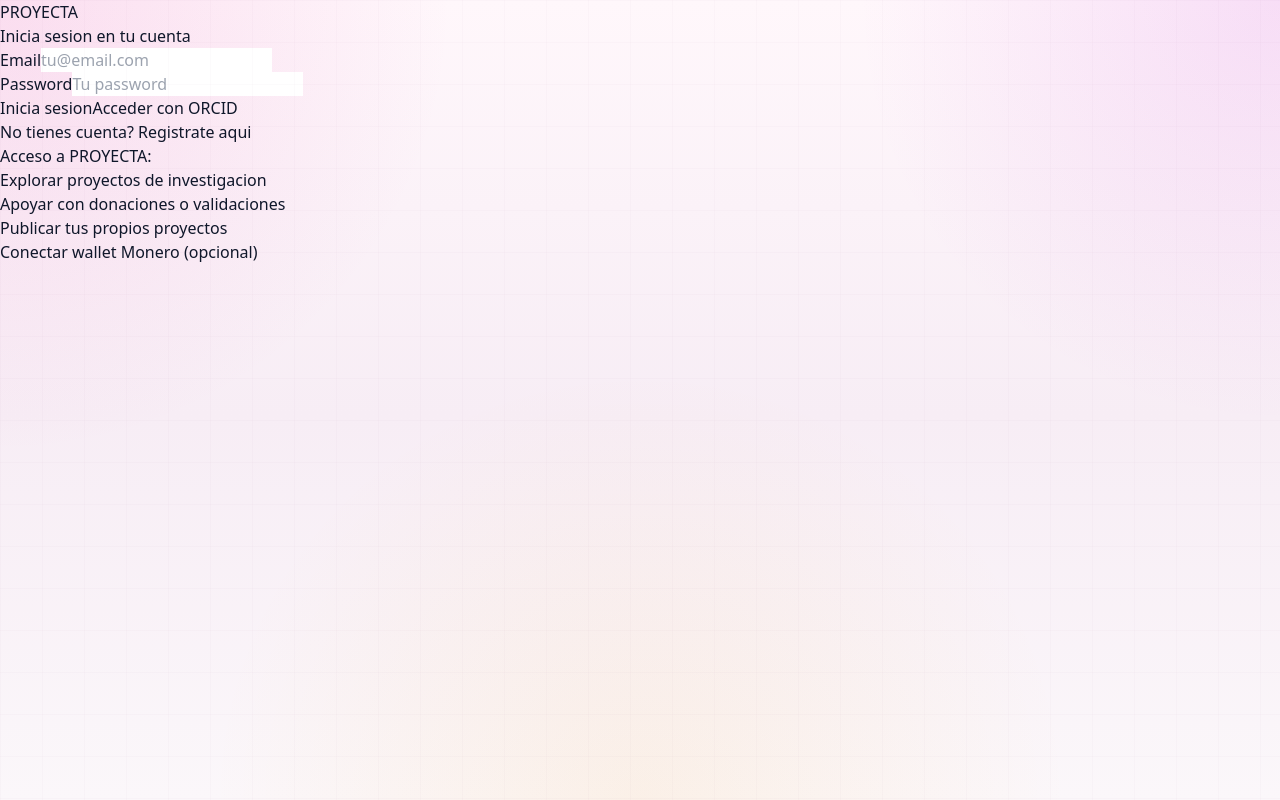
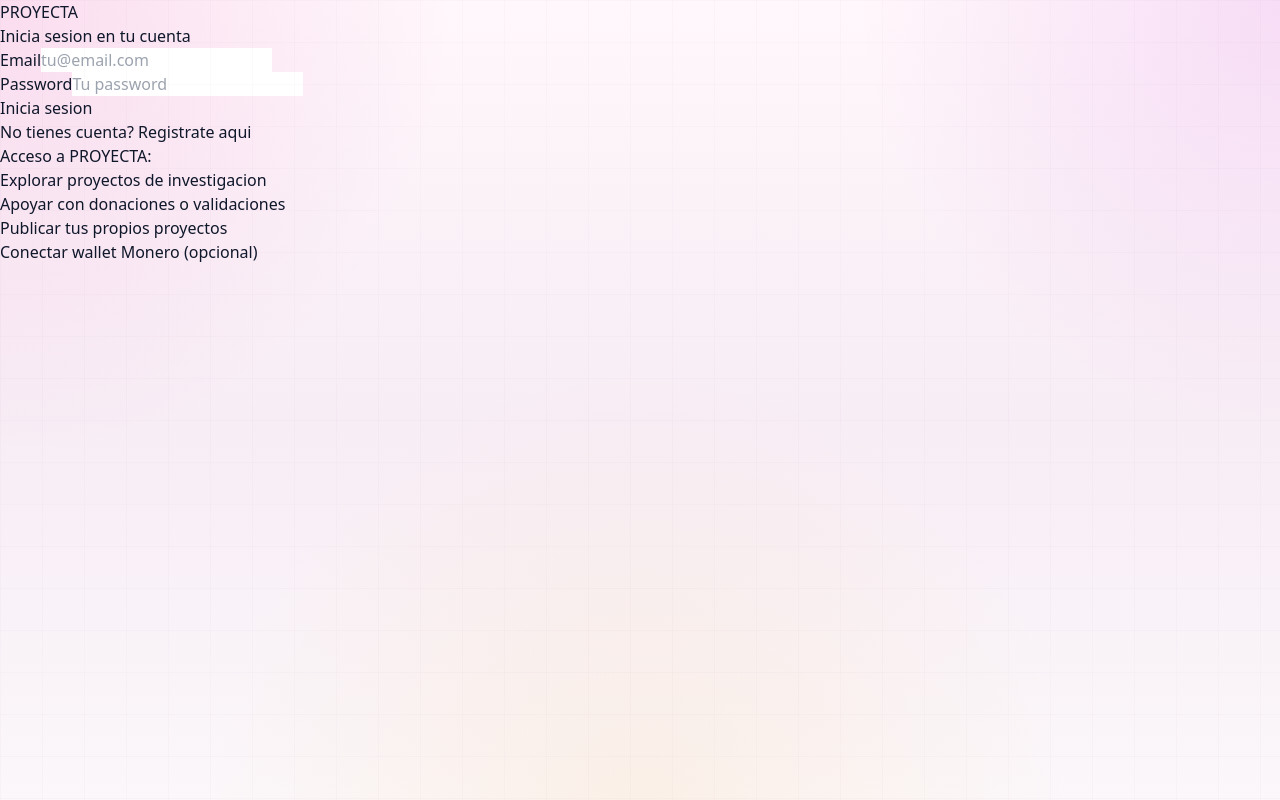
Before and after one commit to proyectahub/proyecta, a React (Vite) app in the folder proyecta-web/: page /login in a window 1280 px wide. Built offline with nearby package versions, Linux system fonts and the light colour scheme; no server answers.

Commit message:
Remove ORCID login button

```diff
--- a/proyecta-web/src/pages/LoginWithEmailExperience.tsx
+++ b/proyecta-web/src/pages/LoginWithEmailExperience.tsx
@@ -1,7 +1,6 @@
 import { useState } from 'react'
 import { useNavigate } from 'react-router-dom'
 import { useTraditionalAuth } from '../context/TraditionalAuthContext'
-import { API_BASE } from '../lib/api'
 
 export function LoginWithEmailExperience() {
   const navigate = useNavigate()
@@ -96,14 +95,6 @@
             {loading ? 'Iniciando sesion...' : 'Inicia sesion'}
           </button>
 
-          <button
-            type="button"
-            onClick={() => (window.location.href = `${API_BASE}/api/oauth/orcid`)}
-            className="nova-button-soft w-full py-3 text-slate-700"
-          >
-            Acceder con ORCID
-          </button>
-
           <p className="text-sm text-slate-600 text-center">
             No tienes cuenta?{' '}
             <button
```
